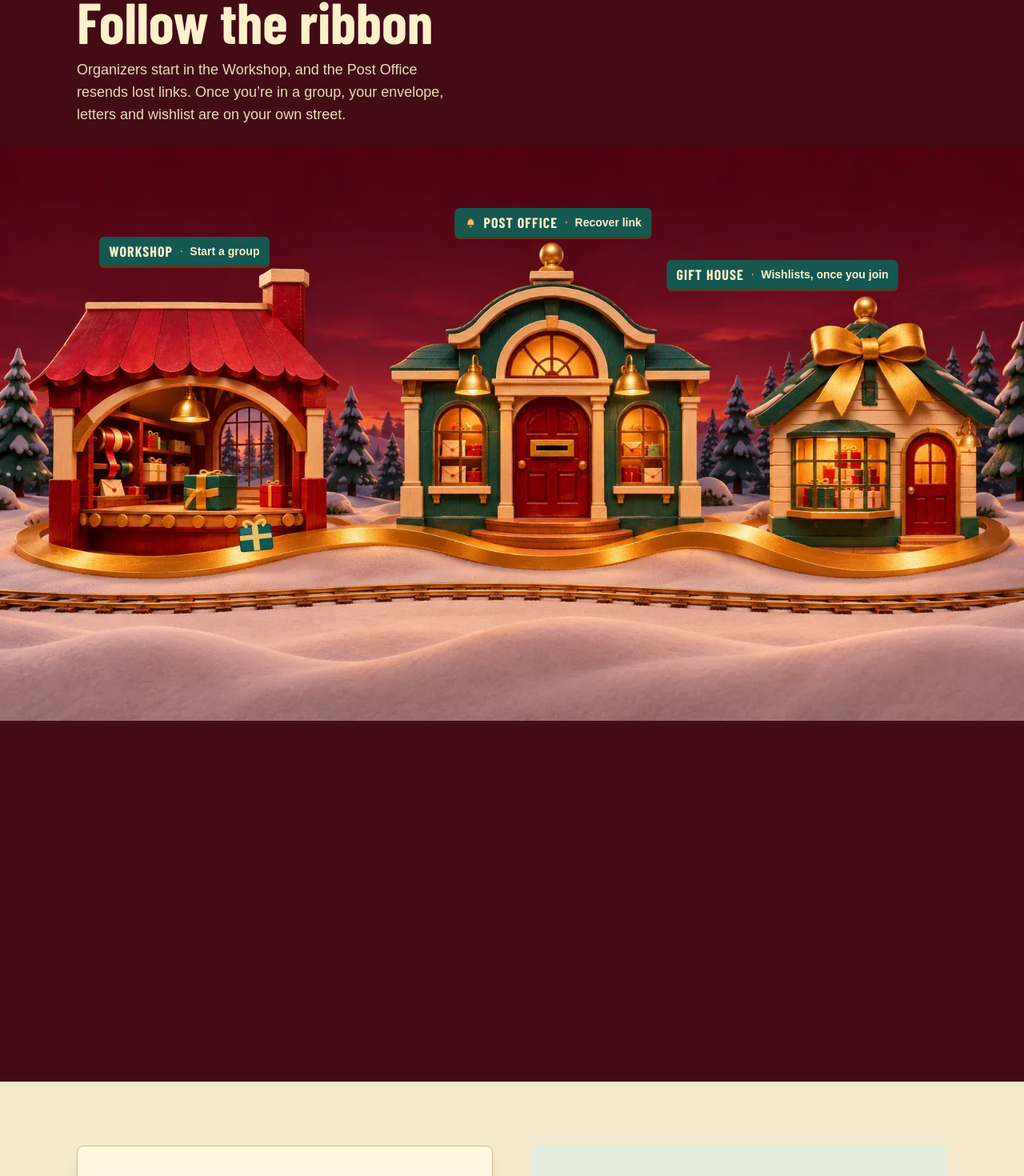
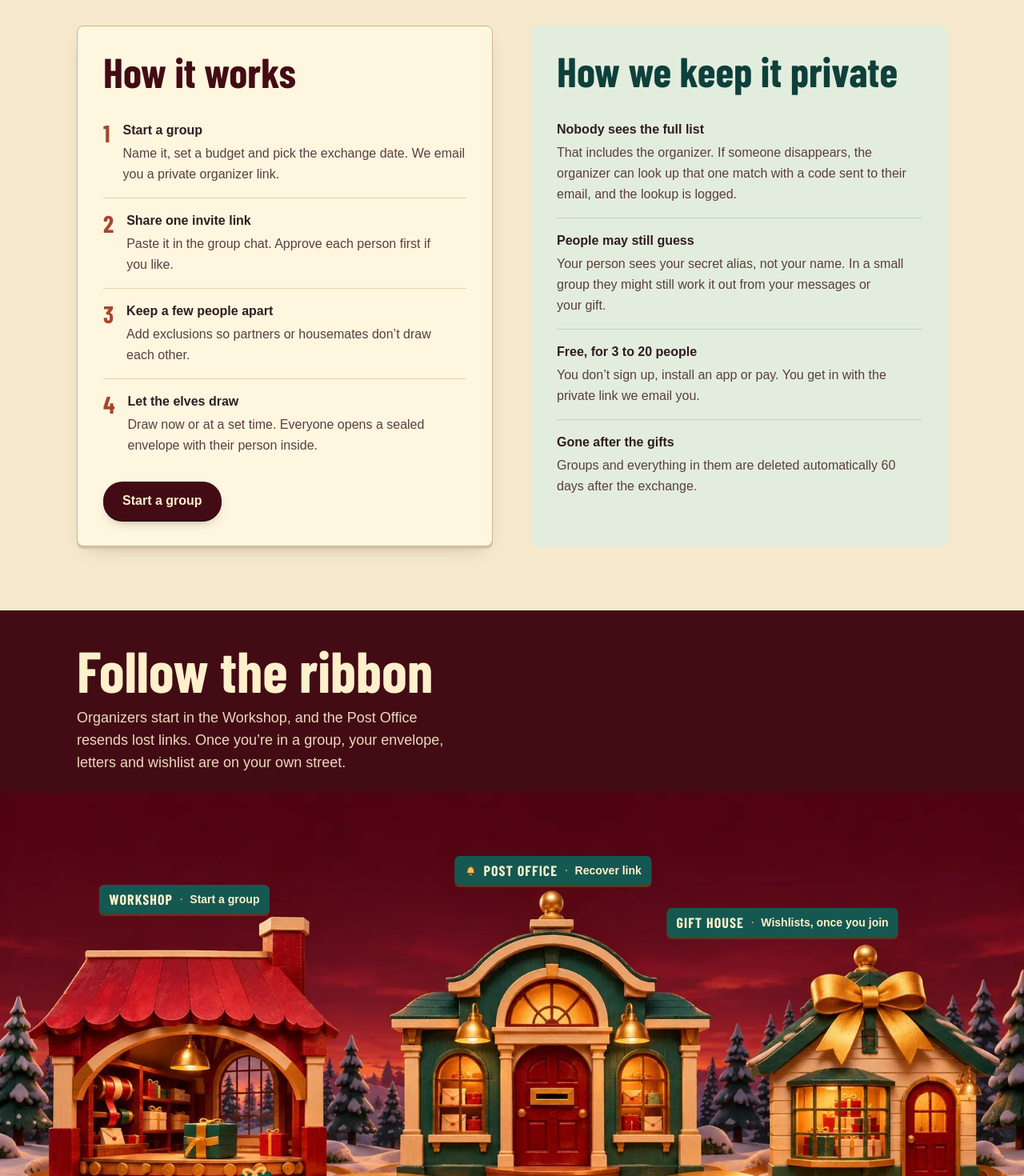
Before and after one commit to bachnguyennn/Santa-s-Elfs, a Next.js app: page / in a window 1280 px wide. Shown: the part 828-2298 px from the top of the page at 80% size. Built offline with nearby package versions, Linux system fonts and the light colour scheme; a web font is replaced by a local one.

Commit message:
fix: put How it works and privacy before the village route
Organizers reach the steps and the privacy rules right after the hero. The route follows as the map of where things live, with a shorter scroll track (140vh phones, 150vh wider).

```diff
--- a/src/app/page.tsx
+++ b/src/app/page.tsx
@@ -51,17 +51,6 @@ export default function Home() {
           </div>
         </section>
 
-        {/* ───────── Down the ribbon to the village ───────── */}
-        <VillageRoute
-          heading="Follow the ribbon"
-          intro={
-            <p>
-              Organizers start in the Workshop, and the Post Office resends lost links. Once you’re in a group, your envelope, letters and
-              wishlist are on your own street.
-            </p>
-          }
-        />
-
         {/* ───────── The notice on the Workshop door ───────── */}
         <section aria-labelledby="how-title" className="bg-parchment">
           <div className="mx-auto grid max-w-6xl gap-8 px-4 py-14 sm:px-8 sm:py-20 lg:grid-cols-2 lg:gap-12">
@@ -100,6 +89,17 @@ export default function Home() {
             </div>
           </div>
         </section>
+
+        {/* ───────── Then the village: where everything lives ───────── */}
+        <VillageRoute
+          heading="Follow the ribbon"
+          intro={
+            <p>
+              Organizers start in the Workshop, and the Post Office resends lost links. Once you’re in a group, your envelope, letters and
+              wishlist are on your own street.
+            </p>
+          }
+        />
       </main>
       <SiteFooter showHome={false} />
     </div>
--- a/src/components/workshop/village-route.tsx
+++ b/src/components/workshop/village-route.tsx
@@ -117,7 +117,7 @@ export function VillageRoute({ stops = PUBLIC_STOPS, heading, intro }: { stops?:
 
   return (
     <section aria-labelledby="street-title" className="on-dark relative bg-oxblood text-buttercream">
-      <div ref={trackRef} className="relative h-[125vh] sm:h-[175vh] motion-reduce:h-auto">
+      <div ref={trackRef} className="relative h-[140vh] sm:h-[150vh] motion-reduce:h-auto">
         <div className="sticky top-0 flex min-h-[100svh] flex-col justify-start gap-6 overflow-hidden py-10 sm:justify-center motion-reduce:static motion-reduce:min-h-0">
           <div className="mx-auto w-full max-w-6xl px-4 sm:px-8">
             <h2 id="street-title" className="font-display text-[clamp(2.5rem,6vw,4.5rem)] leading-[0.95] font-bold">
```
